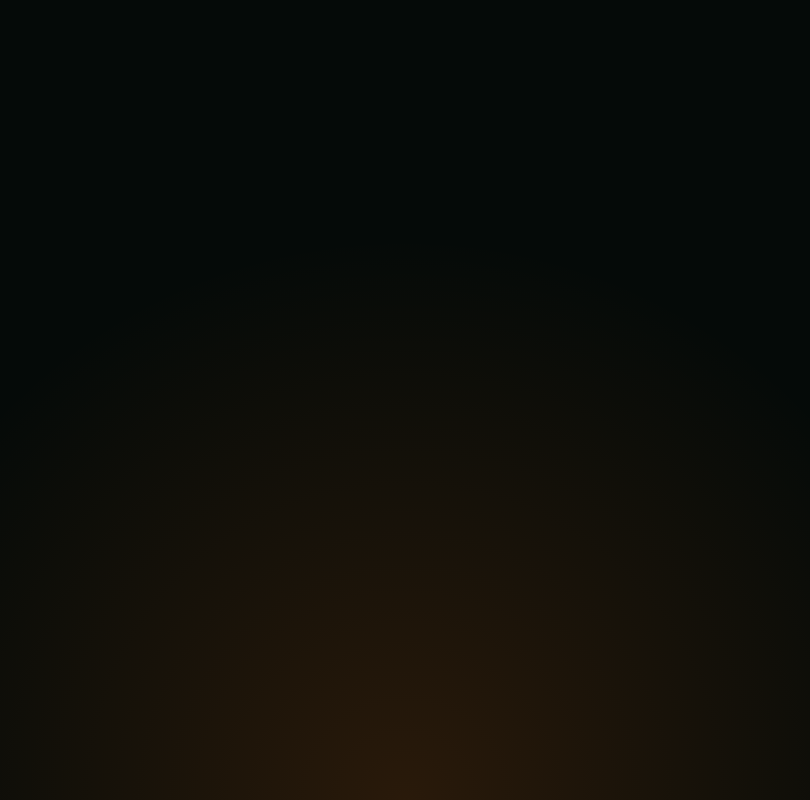
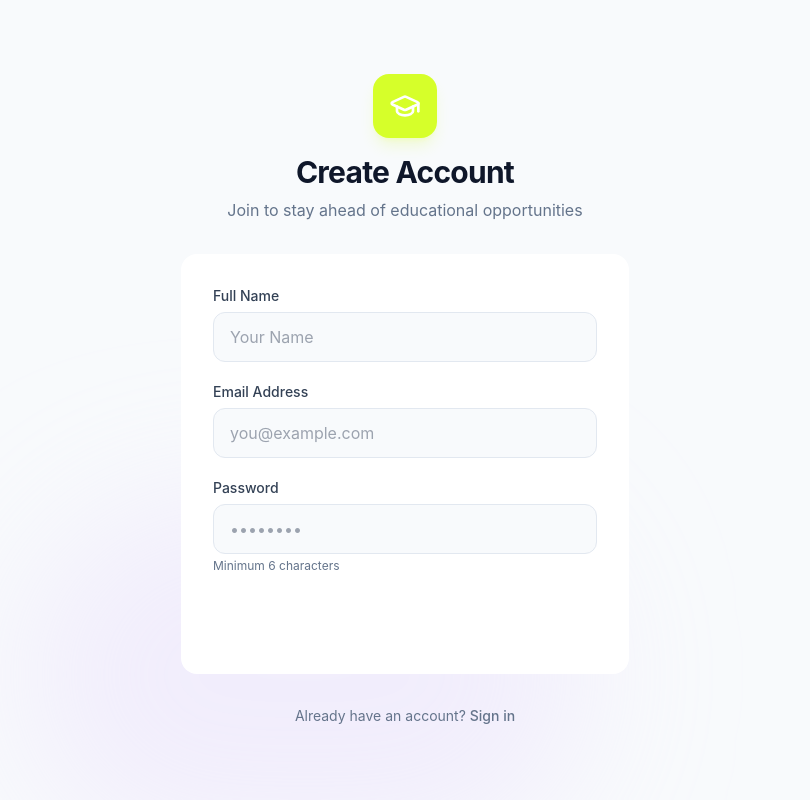
Before and after one commit to laxmiv101085-web/Edu-News, a Next.js app in the folder apps/web/: page /signup in a window 1280 px wide. Shown: the whole page, without its empty margins (235-1045 px from the left). Built offline with nearby package versions, Linux system fonts and the light colour scheme; no server answers.

Commit message:
Fix signup page and change logo color
- Replace blank AuthForm with working signup form
- Match login page design for consistency
- Change logo background from blue to yellow on both pages
- Fix blank page issue on /signup

```diff
--- a/apps/web/src/pages/login.tsx
+++ b/apps/web/src/pages/login.tsx
@@ -55,7 +55,7 @@ export default function Login() {
         className="w-full max-w-md relative z-10"
       >
         <div className="text-center mb-8">
-          <div className="inline-flex items-center justify-center w-16 h-16 bg-primary-600 rounded-2xl text-white shadow-lg shadow-primary-600/20 mb-4">
+          <div className="inline-flex items-center justify-center w-16 h-16 bg-accent-yellow rounded-2xl text-white shadow-lg shadow-accent-yellow/20 mb-4">
             <GraduationCap size={32} />
           </div>
           <h1 className="text-3xl font-bold text-neutral-900 font-display">
--- a/apps/web/src/pages/signup.tsx
+++ b/apps/web/src/pages/signup.tsx
@@ -1,29 +1,152 @@
+import React, { useState } from "react";
+import { motion } from "framer-motion";
 import { useRouter } from "next/router";
+import { Card } from "../components/Card";
+import { Button } from "../components/Button";
+import { GraduationCap } from "lucide-react";
 import Link from "next/link";
-import { m } from "framer-motion";
-import AuthForm from "@/components/auth/AuthForm";
+import { useAuth } from "../hooks/useAuth";
 
-export default function SignupPage() {
+export default function Signup() {
   const router = useRouter();
+  const { register, error } = useAuth();
+  const [formData, setFormData] = useState({
+    name: "",
+    email: "",
+    password: "",
+  });
+  const [loading, setLoading] = useState(false);
+  const [formError, setFormError] = useState("");
+
+  const handleSubmit = async (e: React.FormEvent) => {
+    e.preventDefault();
+    setFormError("");
+    setLoading(true);
+
+    try {
+      await register(formData.name, formData.email, formData.password);
+      router.push("/feed");
+    } catch (err: any) {
+      setFormError(err.message || "Registration failed");
+    } finally {
+      setLoading(false);
+    }
+  };
+
+  const handleChange = (e: React.ChangeEvent<HTMLInputElement>) => {
+    setFormData({
+      ...formData,
+      [e.target.id]: e.target.value,
+    });
+  };
+
   return (
-    <div className="relative min-h-screen overflow-hidden bg-[var(--color-bg)]">
-      <div className="pointer-events-none absolute inset-0 bg-[radial-gradient(circle_at_bottom,_rgba(249,115,22,0.15),transparent_55%)]" />
-      <div className="relative flex min-h-screen items-center justify-center px-4 py-12">
-        <m.div
-          initial={{ opacity: 0, y: 24 }}
-          animate={{ opacity: 1, y: 0 }}
-          transition={{ duration: 0.4 }}
-          className="w-full max-w-lg rounded-3xl border border-border bg-white/85 p-8 shadow-deep backdrop-blur"
-        >
-          <AuthForm mode="signup" onSuccess={() => router.push("/login")} />
-          <p className="mt-6 text-center text-sm text-text-muted">
-            Already registered?{" "}
-            <Link href="/login" className="font-semibold text-primary-600">
-              Log in
-            </Link>
+    <div className="min-h-screen flex items-center justify-center bg-neutral-50 p-4 relative overflow-hidden">
+      {/* Background Blobs */}
+      <div className="absolute top-0 left-0 w-full h-full overflow-hidden pointer-events-none">
+        <div className="absolute top-[-10%] left-[-10%] w-[40%] h-[40%] bg-primary-200 rounded-full mix-blend-multiply filter blur-3xl opacity-30 animate-blob"></div>
+        <div className="absolute top-[20%] right-[-10%] w-[35%] h-[35%] bg-accent-200 rounded-full mix-blend-multiply filter blur-3xl opacity-30 animate-blob animation-delay-2000"></div>
+        <div className="absolute bottom-[-10%] left-[20%] w-[40%] h-[40%] bg-purple-200 rounded-full mix-blend-multiply filter blur-3xl opacity-30 animate-blob animation-delay-4000"></div>
+      </div>
+
+      <motion.div
+        initial={{ opacity: 0, y: 20 }}
+        animate={{ opacity: 1, y: 0 }}
+        transition={{ duration: 0.5 }}
+        className="w-full max-w-md relative z-10"
+      >
+        <div className="text-center mb-8">
+          <div className="inline-flex items-center justify-center w-16 h-16 bg-accent-yellow rounded-2xl text-white shadow-lg shadow-accent-yellow/20 mb-4">
+            <GraduationCap size={32} />
+          </div>
+          <h1 className="text-3xl font-bold text-neutral-900 font-display">
+            Create Account
+          </h1>
+          <p className="text-neutral-500 mt-2">
+            Join to stay ahead of educational opportunities
           </p>
-        </m.div>
-      </div>
+        </div>
+
+        <Card className="p-8 shadow-deep border-none">
+          {(formError || error) && (
+            <div className="mb-4 p-3 bg-red-50 border border-red-200 rounded-lg text-red-600 text-sm">
+              {formError || error}
+            </div>
+          )}
+
+          <form className="space-y-5" onSubmit={handleSubmit}>
+            <div>
+              <label
+                htmlFor="name"
+                className="block text-sm font-medium text-neutral-700 mb-1.5"
+              >
+                Full Name
+              </label>
+              <input
+                type="text"
+                id="name"
+                value={formData.name}
+                onChange={handleChange}
+                required
+                className="w-full px-4 py-3 rounded-xl bg-neutral-50 border border-neutral-200 text-neutral-900 focus:ring-2 focus:ring-primary-100 focus:border-primary-500 outline-none transition-all"
+                placeholder="Your Name"
+              />
+            </div>
+            <div>
+              <label
+                htmlFor="email"
+                className="block text-sm font-medium text-neutral-700 mb-1.5"
+              >
+                Email Address
+              </label>
+              <input
+                type="email"
+                id="email"
+                value={formData.email}
+                onChange={handleChange}
+                required
+                className="w-full px-4 py-3 rounded-xl bg-neutral-50 border border-neutral-200 text-neutral-900 focus:ring-2 focus:ring-primary-100 focus:border-primary-500 outline-none transition-all"
+                placeholder="you@example.com"
+              />
+            </div>
+            <div>
+              <label
+                htmlFor="password"
+                className="block text-sm font-medium text-neutral-700 mb-1.5"
+              >
+                Password
+              </label>
+              <input
+                type="password"
+                id="password"
+                value={formData.password}
+                onChange={handleChange}
+                required
+                minLength={6}
+                className="w-full px-4 py-3 rounded-xl bg-neutral-50 border border-neutral-200 text-neutral-900 focus:ring-2 focus:ring-primary-100 focus:border-primary-500 outline-none transition-all"
+                placeholder="••••••••"
+              />
+              <p className="text-xs text-neutral-500 mt-1">Minimum 6 characters</p>
+            </div>
+
+            <Button
+              type="submit"
+              className="w-full justify-center py-3 text-base"
+              size="lg"
+              disabled={loading}
+            >
+              {loading ? "Creating Account..." : "Create Account"}
+            </Button>
+          </form>
+        </Card>
+
+        <p className="text-center mt-8 text-neutral-500 text-sm">
+          Already have an account?{" "}
+          <Link href="/login" className="text-primary-600 font-medium hover:underline">
+            Sign in
+          </Link>
+        </p>
+      </motion.div>
     </div>
   );
 }
```
